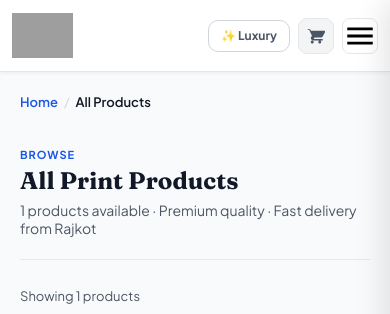
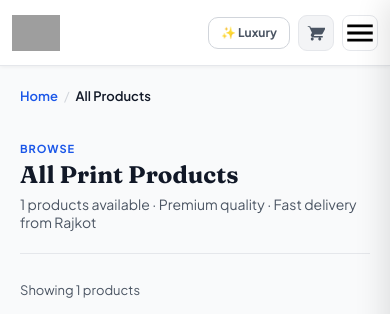
Before and after one commit to digitalprakash2026/print2_existing-, a PHP site: page /products in a window 390 px wide. Shown: the top 314 px of the page. Run offline with PHP 8.4, Linux system fonts and the light colour scheme; data that the repository does not hold is empty; some libraries are stand-ins or nearby versions; grey boxes are pictures that could not be loaded.

Commit message:
fix(header): balance logo scale to match header height

```diff
--- a/assets/css/app.css
+++ b/assets/css/app.css
@@ -32,7 +32,7 @@
   --r:12px; --rs:8px;
   --tr:.2s cubic-bezier(.4,0,.2,1);
   --fd:'Fraunces',serif; --fn:'Plus Jakarta Sans',sans-serif;
-  --hh:72px;
+  --hh:66px;
 }
 
 /* ── Reset ───────────────────────────────────────────────────── */
@@ -62,7 +62,7 @@ ul  { list-style:none; }
   display:flex; align-items:center; gap:10px; flex-shrink:0; text-decoration:none;
 }
 .hdr-logo-img{
-  height:54px;
+  height:42px;
   width:auto;
   display:block;
   object-fit:contain;
@@ -1089,7 +1089,7 @@ textarea.fi  { resize:vertical; }
 @media (max-width:768px) {
   .prod-grid { grid-template-columns:repeat(2,1fr); gap:13px; }
   .hdr-nav,.hdr-search { display:none; }
-  .hdr-logo-img { height:46px; }
+  .hdr-logo-img { height:36px; }
   .ham { display:flex; }
   .hdr-right { gap:8px; margin-left:auto; }
   .hdr-new-customer { display:none; }
```
